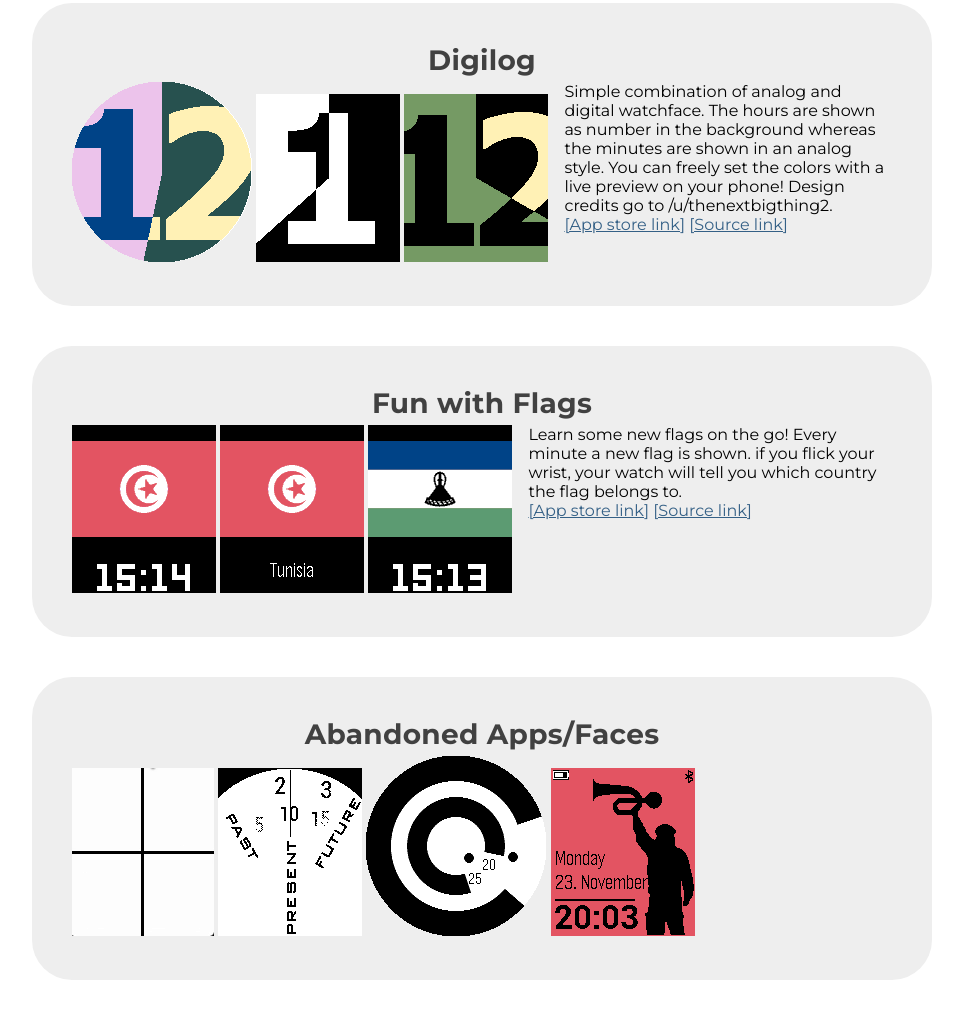
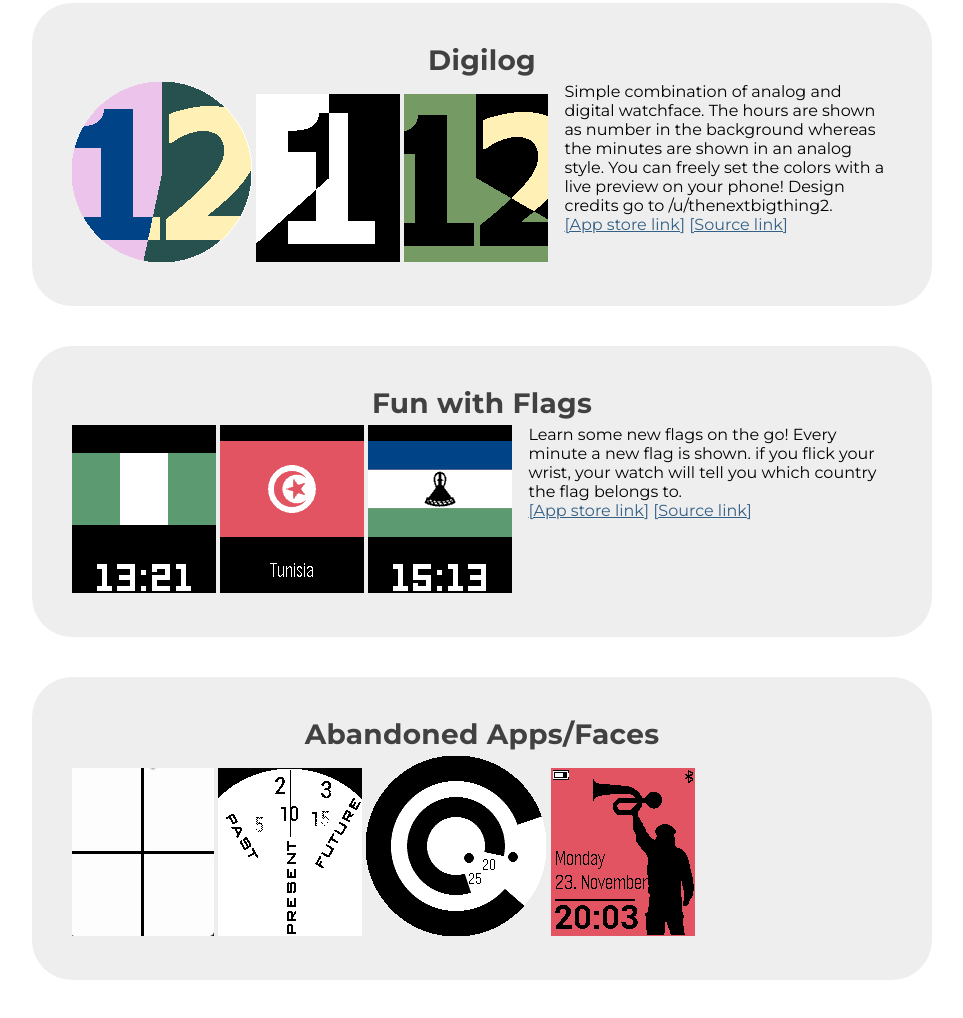
Before and after one commit to reini1305/reini1305.github.io, a plain HTML site: page index.htm in a window 1280 px wide. Shown: the part 2640-3658 px from the top of the page, without its empty margins (153-1116 px from the left). Drawn offline with Linux system fonts and the light colour scheme.

Commit message:
more screenshots

```diff
--- a/index.htm
+++ b/index.htm
@@ -116,7 +116,7 @@
 		<div class="app">
 			<h2 class="title">Fun with Flags</h2>
 			<div class="images">
-  				<img src="images/fun1.png" alt="Fun with Flags">
+  				<img src="images/fun1.gif" alt="Fun with Flags">
   				<img src="images/fun2.png" alt="Fun with Flags">
   				<img src="images/fun3.png" alt="Fun with Flags">
 			</div>
```
Also changed, not shown: images/fun1.gif (added).
